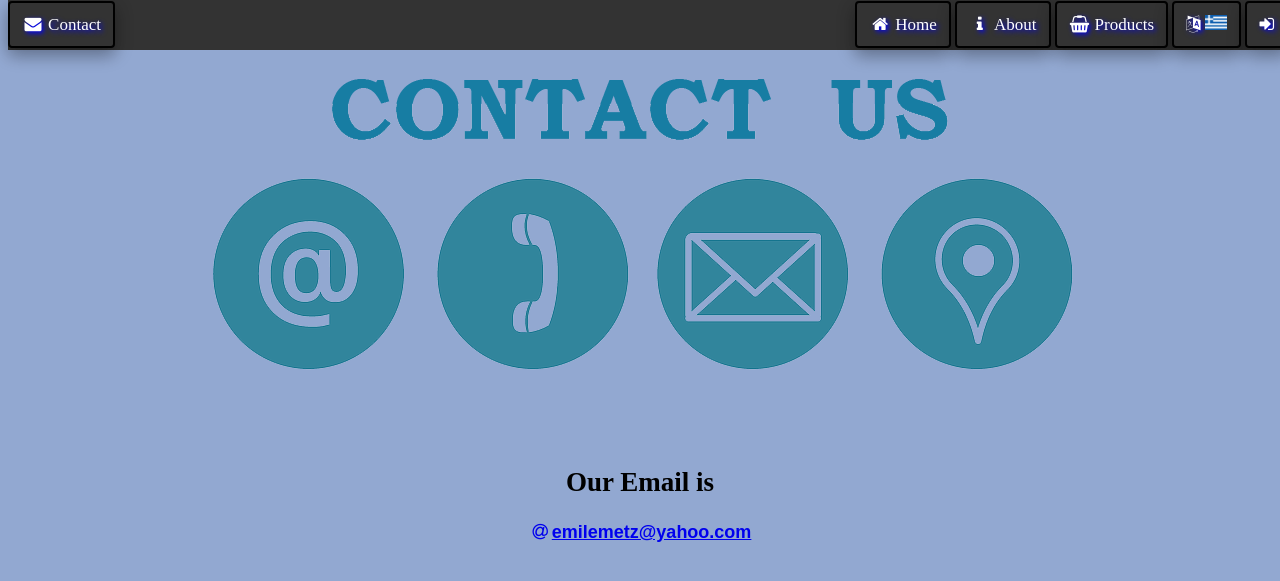
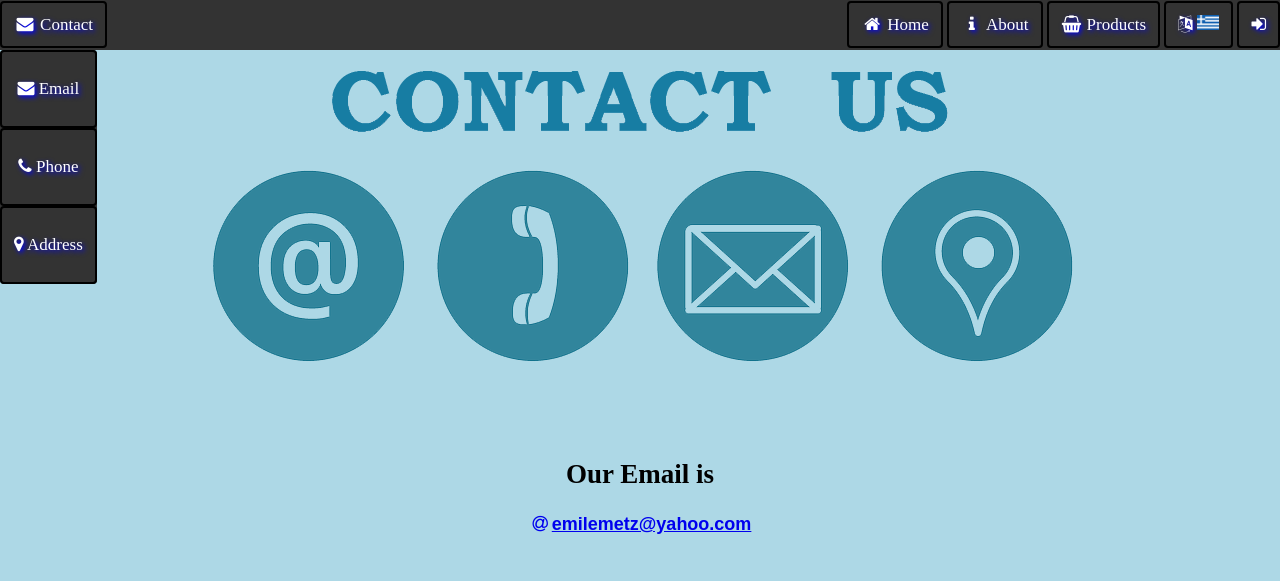
Before and after one commit to NourisGr/nourisgr.github.io, a PHP site: page /Email.html in a window 1280 px wide. Shown: the top 581 px of the page. Run offline with PHP 8.4, Linux system fonts and the light colour scheme.

Commit message:
back to original

```diff
--- a/include/css/main.css
+++ b/include/css/main.css
@@ -23,7 +23,6 @@
     border-radius: 4px;
     background-color: #333;
     border: 2px solid black;
-    box-shadow: 0 8px 16px 0 rgba(0,0,0,0.2), 0 6px 20px 0 rgba(0,0,0,0.19);
   }
 
   body a:hover, .fa:hover {
@@ -45,9 +44,9 @@ p {
 }
 
 body {
-    background-color: #92a8d1;
-    color: black;
-  }
+    background-color: lightblue;
+    margin: 0;
+}
 
 .imagetopdist {
     padding-top: 60px;
@@ -67,7 +66,6 @@ body {
 h1 {
     text-align: center;
     padding-top: 35px;
-    text-shadow: 2px 2px 5px red
 }
 
 h2 {
@@ -198,4 +196,3 @@ h5 {
   and (max-device-width: 812px)
   and (-webkit-min-device-pixel-ratio: 3)
   and (orientation: landscape) {
-  }
```
